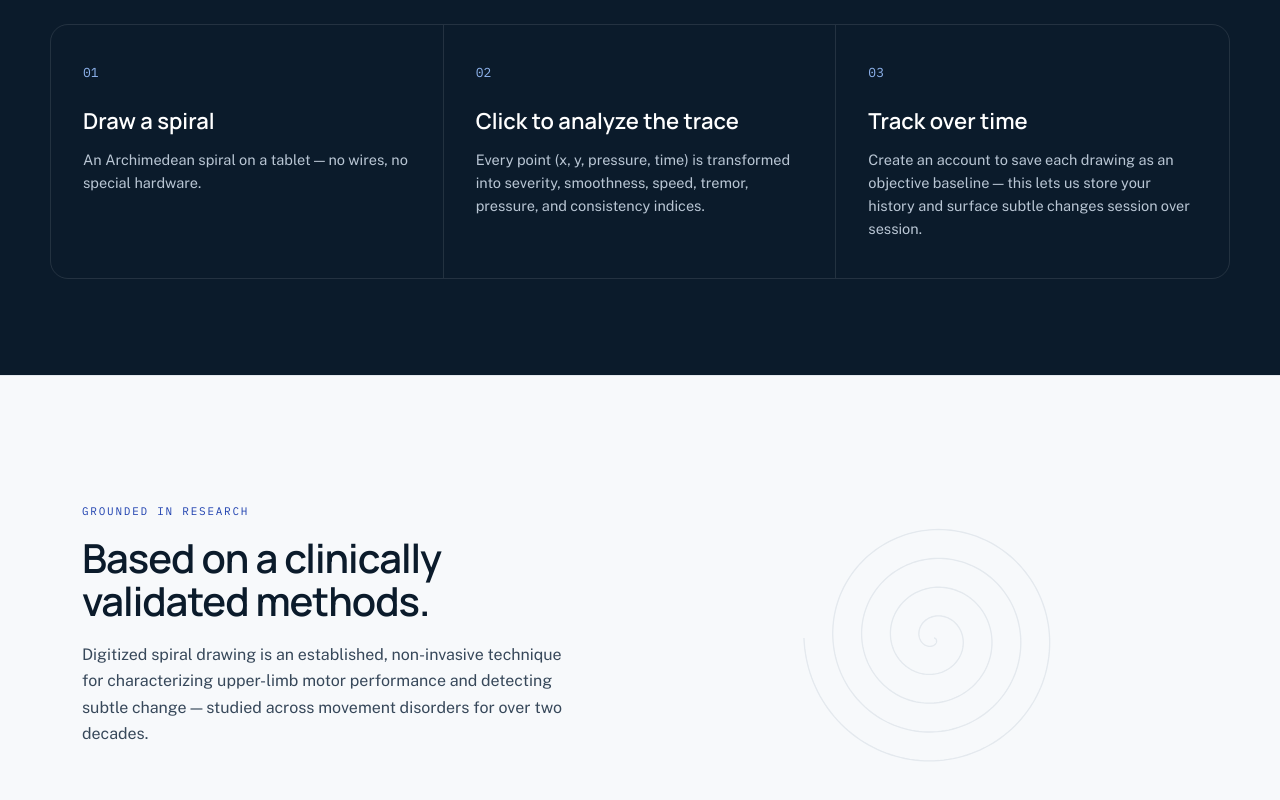
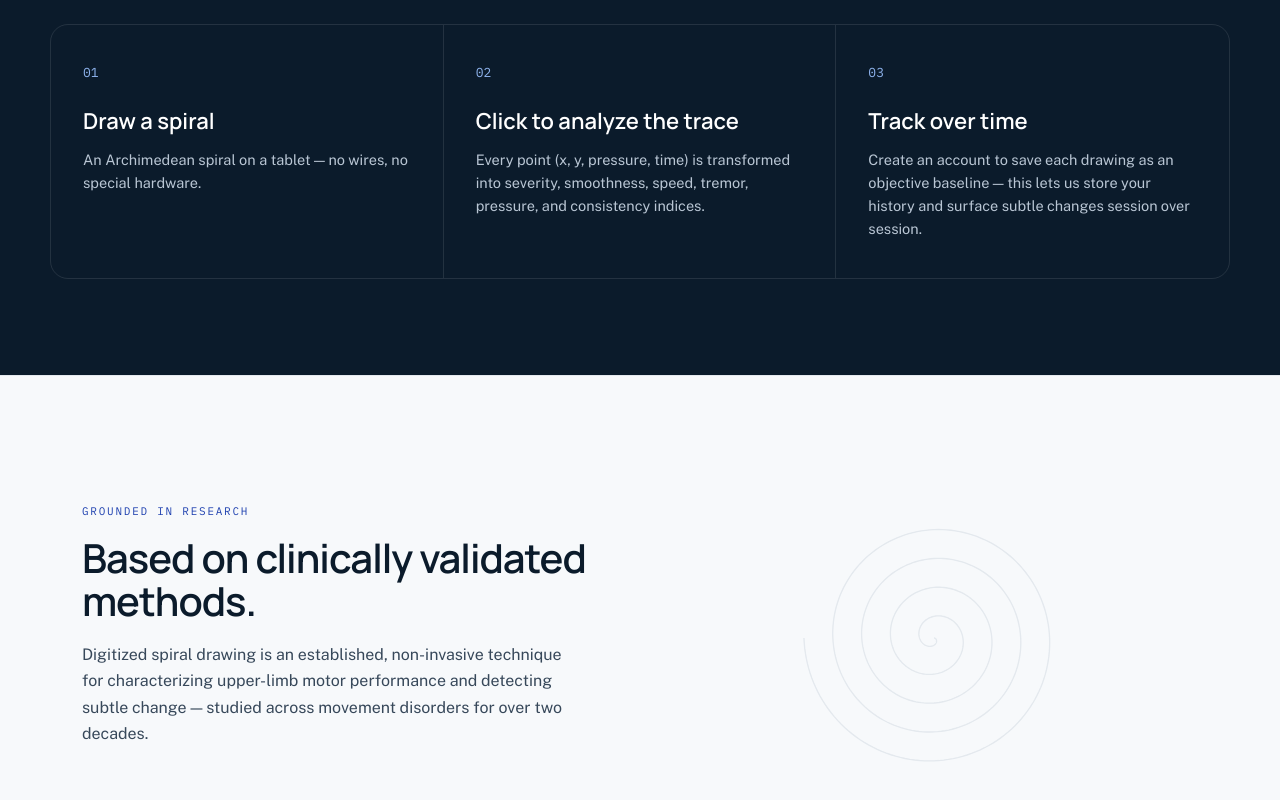
Before and after one commit to Barnard-PL-Labs/NextSpiralAnalysis, a Next.js app: page /home in a window 1280 px wide. Shown: the part 942-1742 px from the top of the page. Built offline with nearby package versions, Linux system fonts and the light colour scheme; no server answers.

Commit message:
text changes

```diff
--- a/src/app/home/page.jsx
+++ b/src/app/home/page.jsx
@@ -133,7 +133,7 @@ export default function Home() {
             <div>
               <div style={{ fontFamily: "'IBM Plex Mono', monospace", fontSize: "11px", letterSpacing: "0.16em", color: "var(--accent)", marginBottom: "16px" }}>GROUNDED IN RESEARCH</div>
               <h2 style={{ fontFamily: "'Manrope', sans-serif", fontWeight: 600, fontSize: "40px", lineHeight: 1.08, letterSpacing: "-0.025em", margin: "0 0 20px", color: "var(--ink)" }}>
-                Based on a clinically validated methods.
+                Based on clinically validated methods.
               </h2>
               <p style={{ fontSize: "16px", lineHeight: 1.65, color: "var(--ink-soft)", margin: "0 0 26px", maxWidth: "480px" }}>
                 Digitized spiral drawing is an established, non-invasive technique for characterizing upper-limb motor performance and detecting subtle change — studied across movement disorders for over two decades.
--- a/src/app/info/page.jsx
+++ b/src/app/info/page.jsx
@@ -62,7 +62,7 @@ export default function TeamPage() {
             Origin
           </h1>
           <p style={{ fontFamily: "'Public Sans', sans-serif", fontSize: "19px", lineHeight: 1.6, color: "#37485A", maxWidth: 600, margin: 0 }}>
-            Spiral Analysis orginally designed in the Clinical Motor Physiology Laboratory, Department of Neurology, Columbia University Irving Medical Center.
+            Spiral Analysis was orginally designed in the Clinical Motor Physiology Laboratory, Department of Neurology, Columbia University Irving Medical Center.
           </p>
         </div>
 
--- a/src/app/instruction/page.jsx
+++ b/src/app/instruction/page.jsx
@@ -46,7 +46,7 @@ const METRICS = [
 
 const STEPS = [
   { text: <>Draw at least <strong>4-5 complete revolutions</strong>.</> },
-  { text: <>Using a tablet and stylus, draw a spiral within the 10x10 box.</> },
+  { text: <>Using a tablet and stylus, draw a spiral within the 10x10 cm box.</> },
   { text: <>Try to make the spiral as evenly spaced as possible.</> },
   { text: <>Try to maintain a consistent drawing speed and pressure.</> },
   { text: <>For best results, try to <strong>draw in a single, continuous motion</strong>.</> },
@@ -87,7 +87,7 @@ export default function DirectionsPage() {
                 Spiral Analysis is a non-invasive system of quantifying motor function based on kinematic and physiologic features derived from handwritten spirals. Spiral Analysis uses a digitizing tablet and writing pen to record position, force and time measurements.
               </p>
               <p className={styles.bodyText}>
-                Spiral Analysis is based on &ldquo;unraveling&rdquo; the two-dimensional drawn spiral picture into a data series that captures its original kinematic information and allows for further computational manipulations and clinical correlations. Spiral data are collected in the X, Y and pressure axes providing virtual &ldquo;tri-axial&rdquo; recordings. This effectively extends spiral drawing - a standard clinical test - into an objective and accurate measure of motor control. Mathematical formulations are used to create into indices that quantify the kinematic parameters, and assess many spiral features including overall degree of severity, shape, drawing speed, tightness of loops, irregularity and tremor. Over 70 indices are created, and multiple spirals can be averaged.
+                Spiral Analysis is based on &ldquo;unraveling&rdquo; the two-dimensional drawn spiral picture into a data series that captures its original kinematic information and allows for further computational manipulations and clinical correlations. Spiral data are collected in the X, Y and pressure axes providing virtual &ldquo;tri-axial&rdquo; recordings. This effectively extends spiral drawing - a standard clinical test - into an objective and accurate measure of motor control. Mathematical formulations are used to create indices that quantify the kinematic parameters, and assess many spiral features including overall degree of severity, shape, drawing speed, tightness of loops, irregularity and tremor. Over 70 indices are created, and multiple spirals can be averaged.
               </p>
               <p className={styles.bodyText}>
                 Spiral Analysis provides additional accuracy and objectivity than the clinical exam alone. It has already been used to study the details of normal motor control, to quantify normal and abnormal motor development and analyze movement disorders such as Parkinson&apos;s disease, tremors, dystonia, ataxia and functional movements. Because of its precision and reproducibility, Spiral Analysis is also useful in quantifying changes before and after medical or surgical treatments.
```
